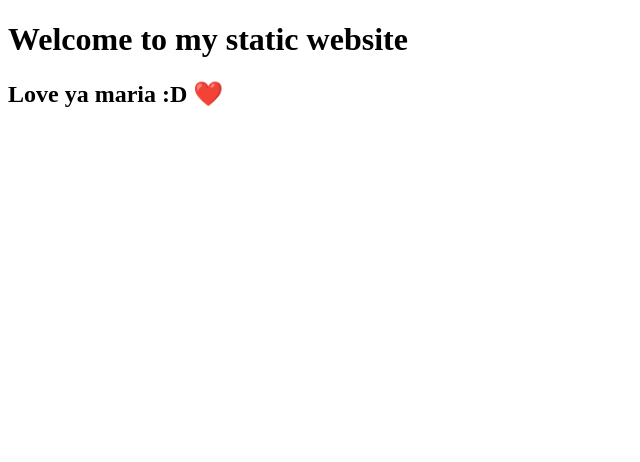
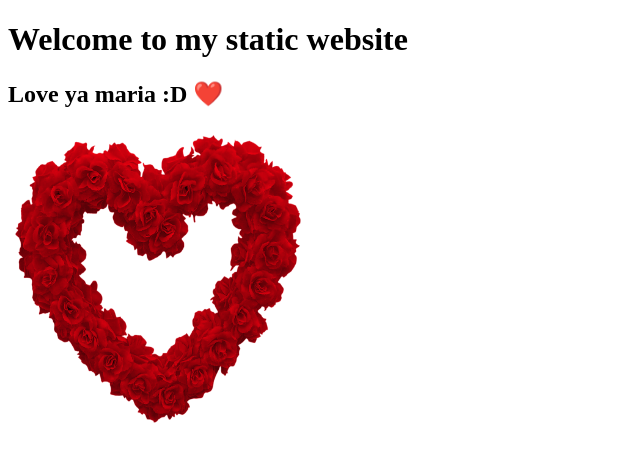
Before and after one commit to statonv/website-host, a plain HTML site: page index.html in a window 1280 px wide. Shown: the whole page, without its empty margins (0-640 px from the left). Drawn offline with Linux system fonts and the light colour scheme.

Commit message:
added cute shit

```diff
--- a/index.html
+++ b/index.html
@@ -8,5 +8,6 @@
 <body>
     <h1>Welcome to my static website</h1>
     <h2>Love ya maria :D ❤️</h2>
+    <img src="./images/rose_heart.png" alt="rose heart" width="300" height="300">
 </body>
 </html>
```
Also changed, not shown: images/rose_heart.png (added).
